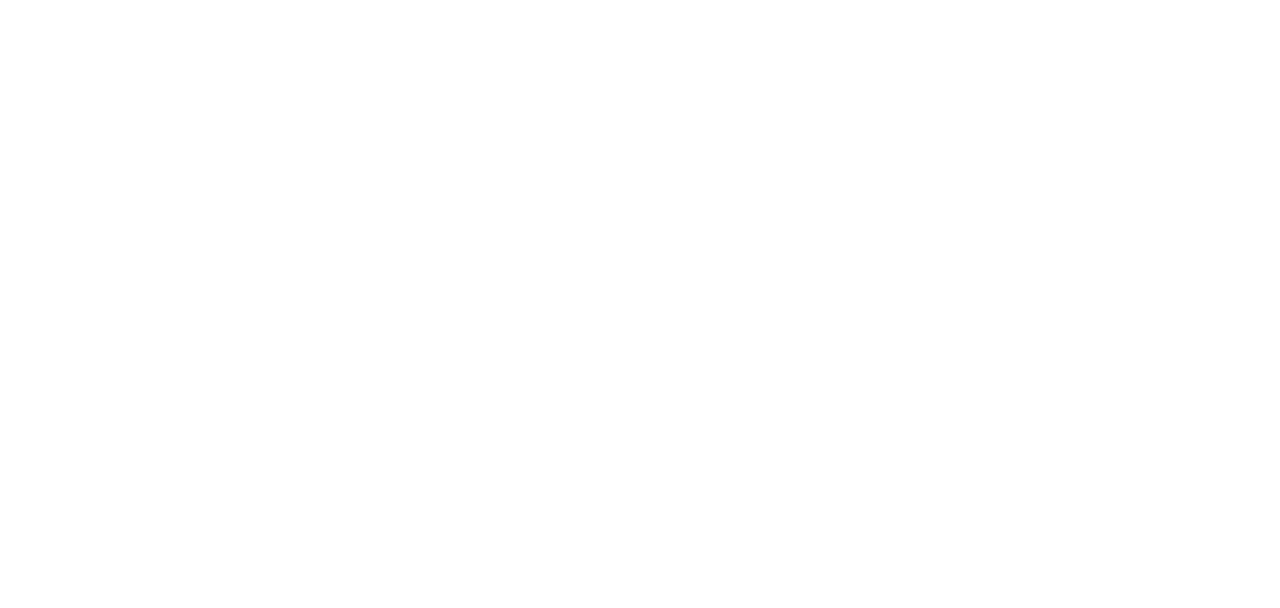
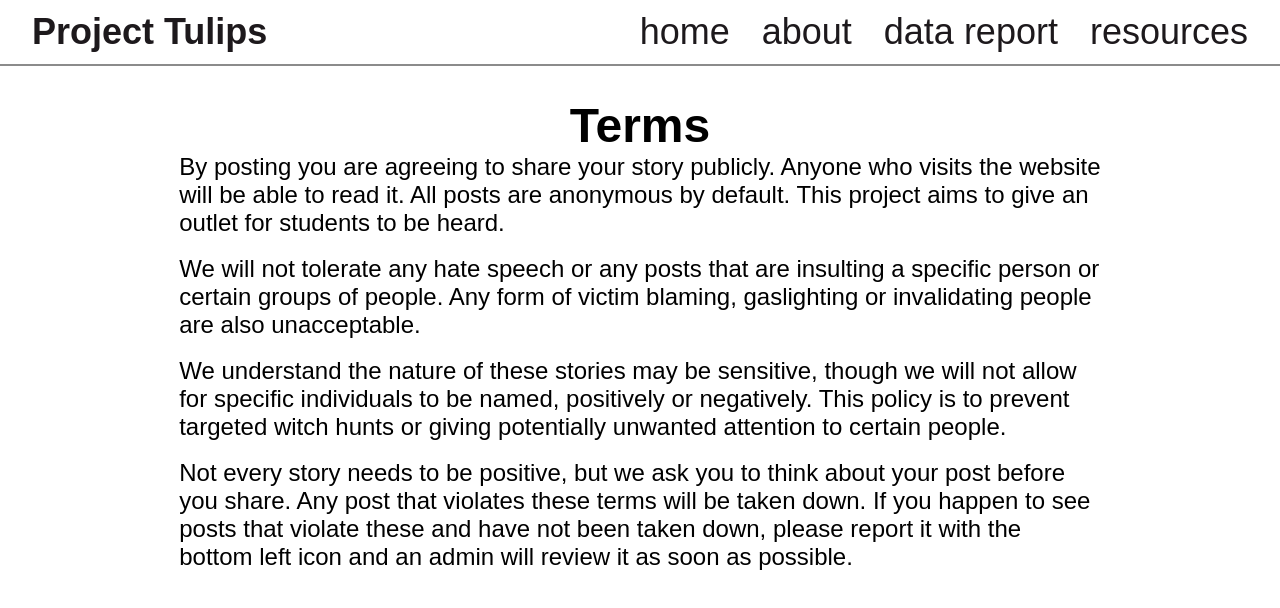
Before and after one commit to steets250/tulips-frontend, a React (Create React App) app: page /terms in a window 1280 px wide. Before the commit this address had no page. Shown: the top 608 px of the page. Built offline with nearby package versions, Linux system fonts and the light colour scheme; a web font is replaced by a local one; what chartjs-plugin-datalabels would draw is missing.

Commit message:
Add Terms

```diff
--- /dev/null
+++ b/src/components/TermsPage/index.tsx
@@ -0,0 +1,20 @@
+import React from "react";
+
+import './style.less';
+
+const TermsPage: React.FC = () => {
+    return (
+        <div className="terms-page">
+            <h2 className="terms-page-title">Terms</h2>
+            <p className="terms-page-paragraph">By posting you are agreeing to share your story publicly. Anyone who visits the website will be able to read it. All posts are anonymous by default. This project aims to give an outlet for students to be heard. </p>
+            <br />
+            <p className="terms-page-paragraph">We will not tolerate any hate speech or any posts that are insulting a specific person or certain groups of people. Any form of victim blaming, gaslighting or invalidating people are also unacceptable.</p>
+            <br />
+            <p className="terms-page-paragraph">We understand the nature of these stories may be sensitive, though we will not allow for specific individuals to be named, positively or negatively. This policy is to prevent targeted witch hunts or giving potentially unwanted attention to certain people.</p>
+            <br />
+            <p className="terms-page-paragraph">Not every story needs to be positive, but we ask you to think about your post before you share. Any post that violates these terms will be taken down. If you happen to see posts that violate these and have not been taken down, please report it with the bottom left icon and an admin will review it as soon as possible.</p>
+        </div>
+    );
+}
+
+export default TermsPage;
--- /dev/null
+++ b/src/components/TermsPage/style.less
@@ -0,0 +1,17 @@
+.terms-page {
+  align-items: center;
+  display: flex;
+  flex-direction: column;
+  padding: 32px 64px;
+
+  &-title {
+    font-size: 48px;
+    font-weight: 700;
+    text-align: center;
+  }
+
+  &-paragraph {
+    font-size: 24px;
+    width: 80%;
+  }
+}
--- /dev/null
+++ b/src/containers/TermsPage.tsx
@@ -0,0 +1,15 @@
+import React from 'react';
+
+import Header from '../components/Header';
+import TermsPage from '../components/TermsPage';
+
+const TermsPageContainer: React.FC = () => {
+  return (
+    <>
+      <Header />
+      <TermsPage />
+    </>
+  );
+};
+
+export default TermsPageContainer;
--- a/src/index.tsx
+++ b/src/index.tsx
@@ -9,6 +9,7 @@
 import HomePage from './containers/HomePage';
 import ReportPage from './containers/ReportPage';
 import ResourcesPage from './containers/ResourcesPage';
+import TermsPage from './containers/TermsPage';
 
 const App = () => {
   return (
@@ -17,6 +18,7 @@
           <Route path="/about" element={<AboutPage />} />
           <Route path="/report" element={<ReportPage />} />
           <Route path="/resources" element={<ResourcesPage />} />
+          <Route path="/terms" element={<TermsPage />} />
           <Route path="/" element={<HomePage />} />
         </Routes>
       </BrowserRouter>
```
